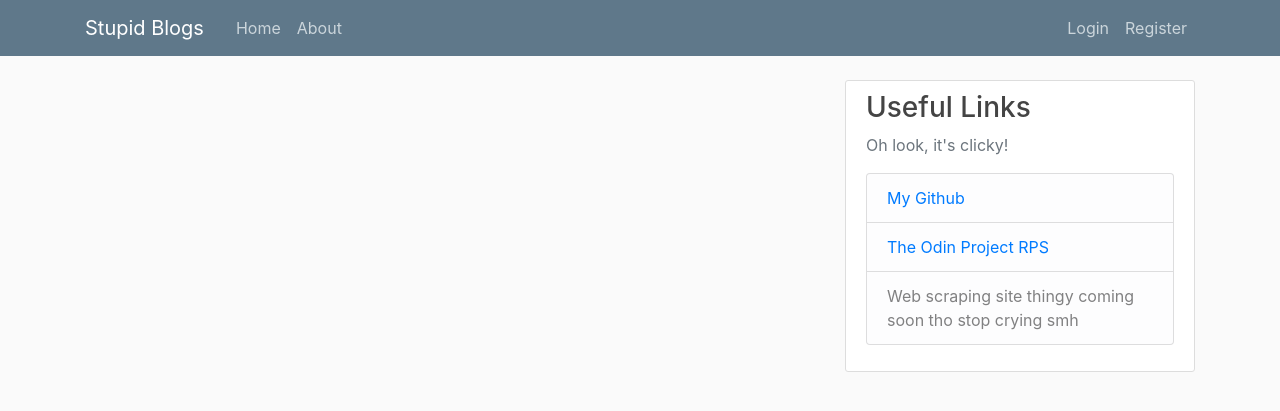
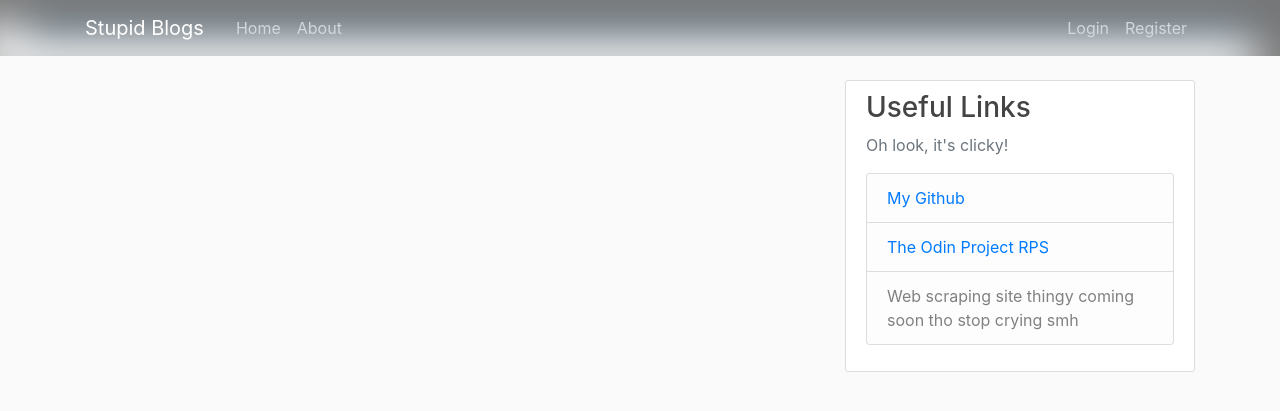
Before and after one commit to Yug34/stupid-blog, a Django app: page / in a window 1280 px wide. Shown: the top 411 px of the page. Run offline with Django 3.2, Linux system fonts and the light colour scheme; data that the repository does not hold is empty; some libraries are stand-ins or nearby versions.

Commit message:
made the navbar blurred

```diff
--- a/blog/static/blog/main.css
+++ b/blog/static/blog/main.css
@@ -13,7 +13,10 @@ ul {
 }
 
 .bg-steel {
-  background-color: #5f788a;
+    box-shadow: inset -23px 23px 46px #666666,
+            inset 23px -23px 46px #ffffff;
+    background-color: #5f788a;
+    opacity: 0.9;
 }
 
 .site-header .navbar-nav .nav-link {
```
